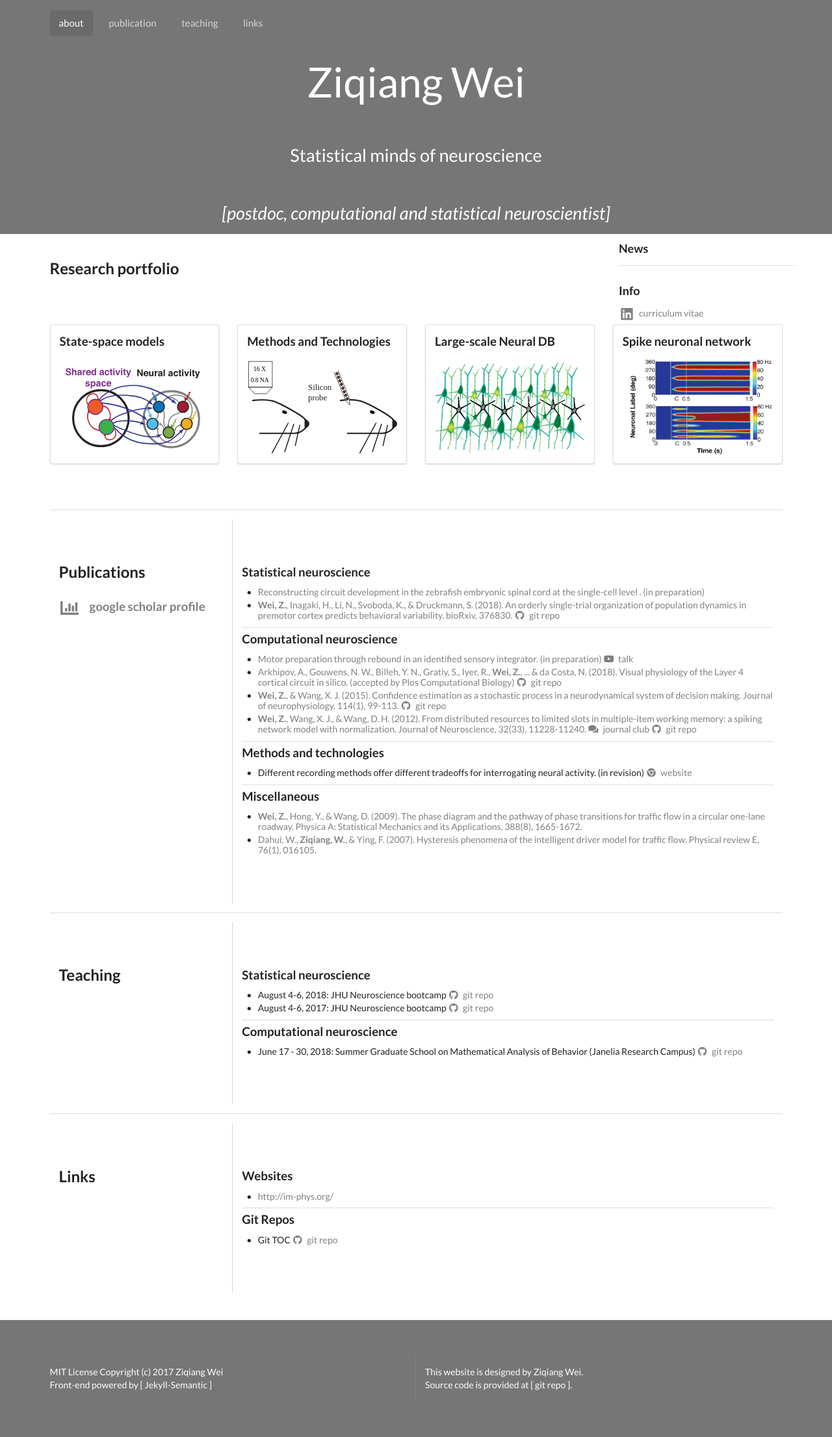
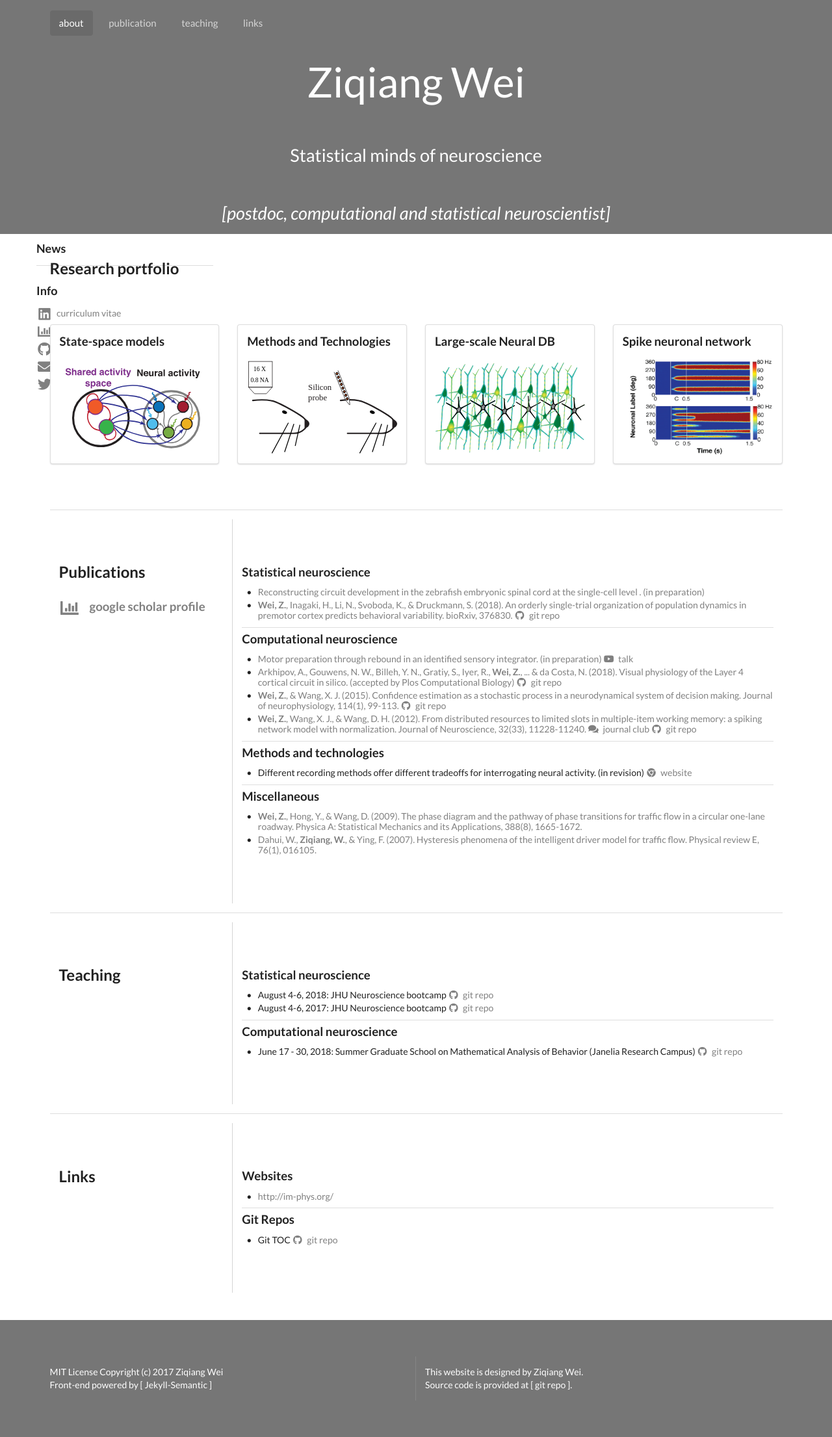
Before and after one commit to zqwei/zqwei.github.io, a Jekyll site: the page built from index.html, in a window 1280 px wide. Shown: the whole page at 65% size. Built offline with Jekyll 4.4.1, drawn with Linux system fonts in a browser that asks for light colours.

Commit message:
update layouts

```diff
--- a/_layouts/default.html
+++ b/_layouts/default.html
@@ -261,8 +261,8 @@
        </div>
       </div>
       <div class="ui basic segment" id="example2">
-        <div class="ui right internal rail">
-          <div class="ui sticky" style="width: 272px !important; height: 262.531px !important; left: 1323px; top:50px">
+        <div class="ui left internal rail">
+          <div class="ui sticky" style="width: 272px; height: 262.531px; left: 1323px; top:50px">  <!-- !important -->
             {% include sidebar.html%}
           </div>
         </div>
```
